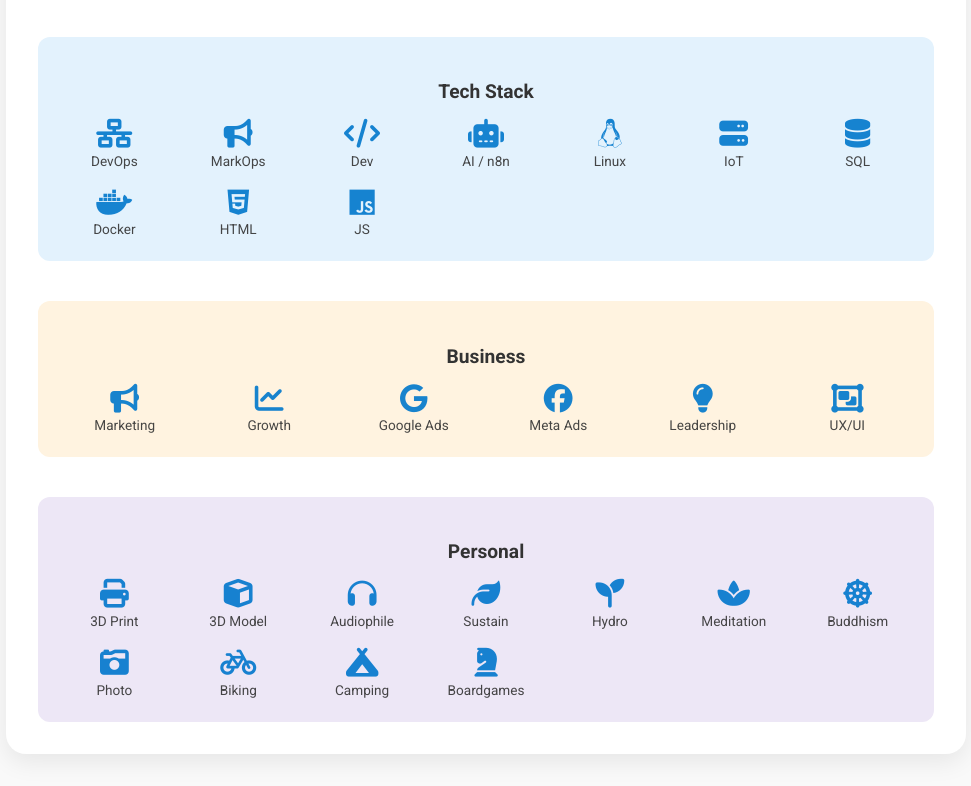
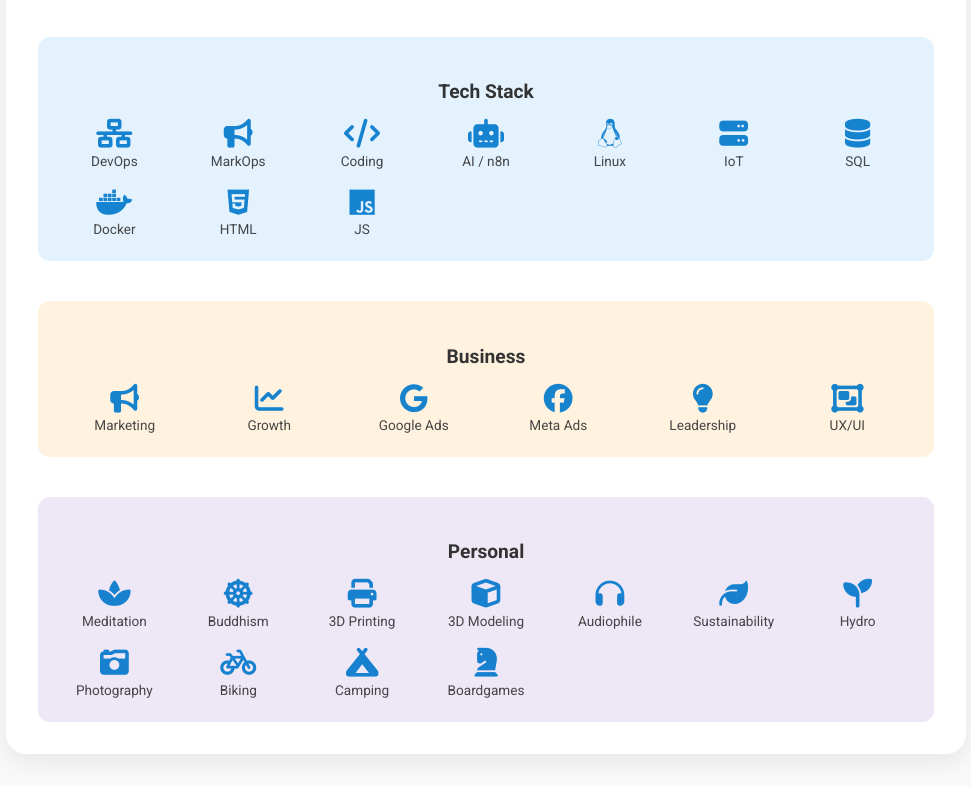
Before and after one commit to grrek/about-me, a plain HTML site: page index.html in a window 1280 px wide. Shown: the part 480-1266 px from the top of the page, without its empty margins (154-1125 px from the left). Drawn offline with Linux system fonts and the light colour scheme.

Commit message:
Update index.html

```diff
--- a/index.html
+++ b/index.html
@@ -198,7 +198,7 @@
         <div class="skills-grid">
           <div class="skill"><i class="fas fa-network-wired" title="DevOps"></i>DevOps</div>
           <div class="skill"><i class="fas fa-bullhorn" title="Marketing Operations"></i>MarkOps</div>
-          <div class="skill"><i class="fas fa-code" title="Software Development"></i>Dev</div>
+          <div class="skill"><i class="fas fa-code" title="Software Development"></i>Coding</div>
           <div class="skill"><i class="fas fa-robot" title="AI, Node-RED, n8n"></i>AI / n8n</div>
           <div class="skill"><i class="fab fa-linux" title="Linux"></i>Linux</div>
           <div class="skill"><i class="fas fa-server" title="Home Assistant & Raspberry Pi"></i>IoT</div>
@@ -224,14 +224,14 @@
       <div class="skills-category personal">
         <h3>Personal</h3>
         <div class="skills-grid">
-          <div class="skill"><i class="fas fa-print" title="3D Printing"></i>3D Print</div>
-          <div class="skill"><i class="fas fa-cube" title="3D Modeling"></i>3D Model</div>
-          <div class="skill"><i class="fas fa-headphones" title="Audiophile"></i>Audiophile</div>
-          <div class="skill"><i class="fas fa-leaf" title="Sustainability"></i>Sustain</div>
-          <div class="skill"><i class="fas fa-seedling" title="Hydroponics"></i>Hydro</div>
           <div class="skill"><i class="fas fa-spa" title="Meditation"></i>Meditation</div>
           <div class="skill"><i class="fas fa-dharmachakra" title="Buddhism"></i>Buddhism</div>
-          <div class="skill"><i class="fas fa-camera-retro" title="Photography"></i>Photo</div>
+          <div class="skill"><i class="fas fa-print" title="3D Printing"></i>3D Printing</div>
+          <div class="skill"><i class="fas fa-cube" title="3D Modeling"></i>3D Modeling</div>
+          <div class="skill"><i class="fas fa-headphones" title="Audiophile"></i>Audiophile</div>
+          <div class="skill"><i class="fas fa-leaf" title="Sustainability"></i>Sustainability</div>
+          <div class="skill"><i class="fas fa-seedling" title="Hydroponics"></i>Hydro</div>
+          <div class="skill"><i class="fas fa-camera-retro" title="Photography"></i>Photography</div>
           <div class="skill"><i class="fas fa-bicycle" title="Bicycling"></i>Biking</div>
           <div class="skill"><i class="fas fa-campground" title="Camping & Hiking"></i>Camping</div>
           <div class="skill"><i class="fas fa-chess-knight" title="Board Games"></i>Boardgames</div>
```
